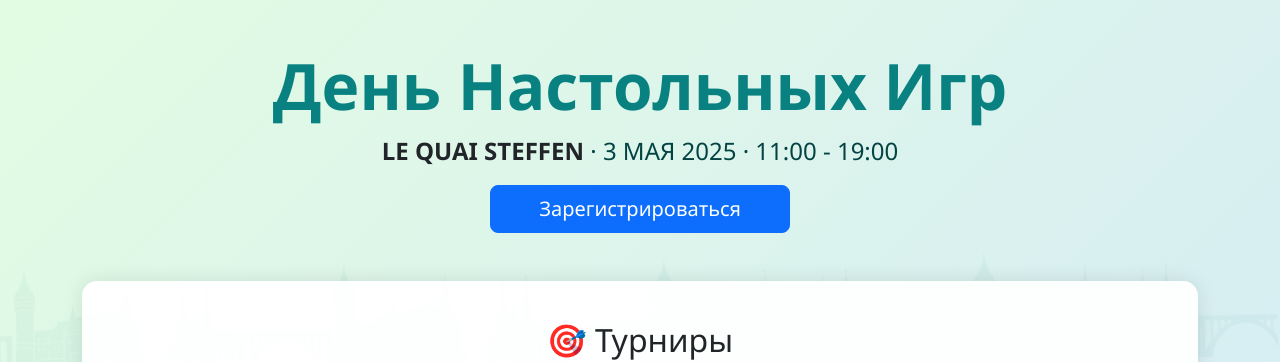
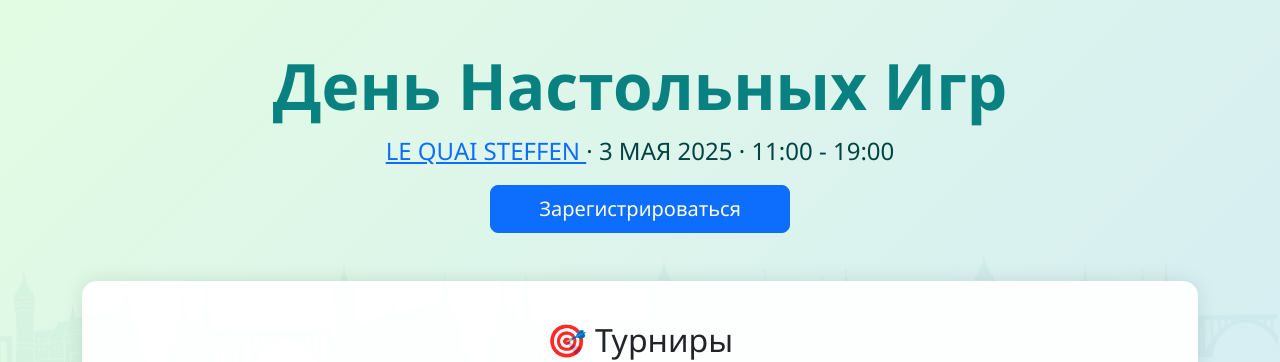
Before and after one commit to Affid-Tech/boardgames-festival, a plain HTML site: page index.html in a window 1280 px wide. Shown: the top 362 px of the page. Drawn offline with nearby package versions, Linux system fonts and the light colour scheme.

Commit message:
Update index.html

```diff
--- a/index.html
+++ b/index.html
@@ -13,8 +13,8 @@
   <div class="container py-5">
     <div class="headers text-center mb-5">
       <h1 class="display-3 fw-bold">День Настольных Игр</h1>
-      <p class="lead fs-4">
-        <a href="https://maps.app.goo.gl/7RRMxzxNX9nwB13S7" target="_blank" class="text-decoration-none text-dark fw-semibold">
+      <p class="lead fs-4" class="text-decoration-none text-dark fw-semibold">
+        <a href="https://maps.app.goo.gl/7RRMxzxNX9nwB13S7" target="_blank">
           LE QUAI STEFFEN
         </a>
         &middot; 3 МАЯ 2025 &middot; 11:00 - 19:00
```
